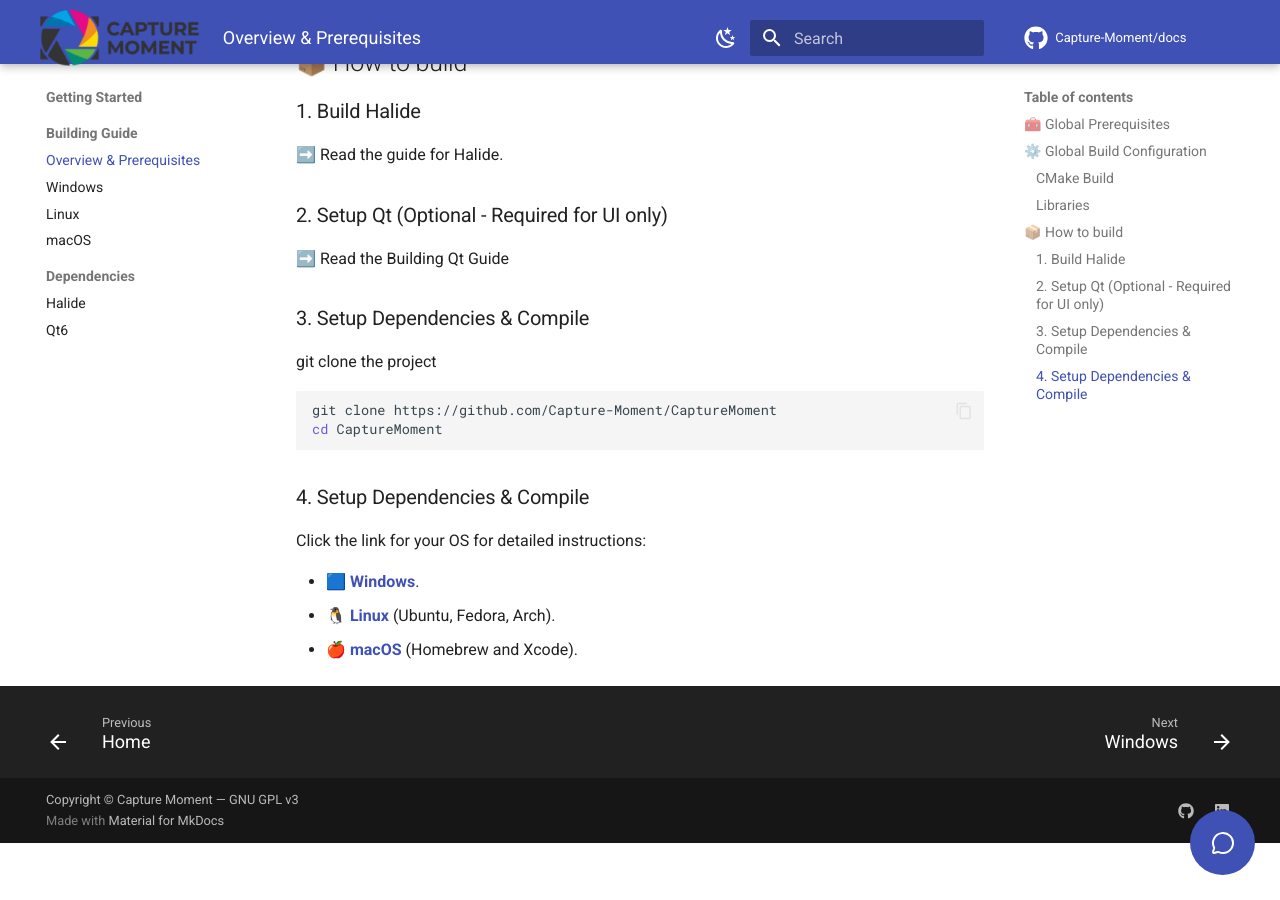
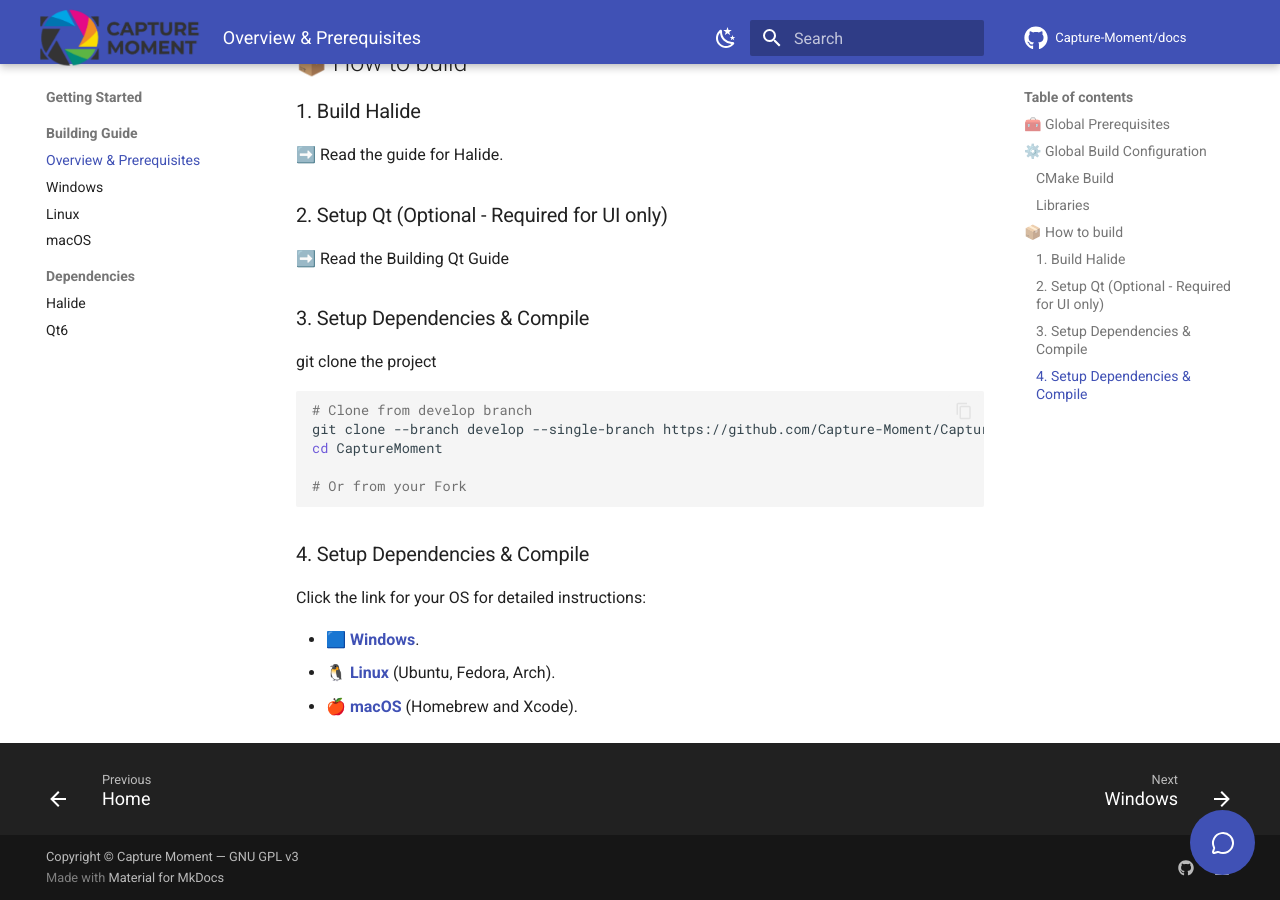
Before and after one commit to Capture-Moment/docs, an MkDocs documentation site: the page built from docs/building/BUILDING_MAIN.md, in a window 1280 px wide and 900 px high, scrolled down 1671 px. Built offline with MkDocs 1.6.1 and Material for MkDocs 9.7.7, drawn with Linux system fonts in a browser that asks for light colours; comment, search, counter and statistics services are not loaded.

Commit message:
add building_main: add instruction for building directly from develop instead of main

````diff
--- a/docs/building/BUILDING_MAIN.md
+++ b/docs/building/BUILDING_MAIN.md
@@ -51,8 +51,11 @@ Before selecting your platform, ensure you have these tools:
 ### 3. Setup Dependencies & Compile
 git clone the project
 ```bash
-git clone https://github.com/Capture-Moment/CaptureMoment
+# Clone from develop branch
+git clone --branch develop --single-branch https://github.com/Capture-Moment/CaptureMoment.git
 cd CaptureMoment
+
+# Or from your Fork
 ```
 
 ### 4. Setup Dependencies & Compile
````
